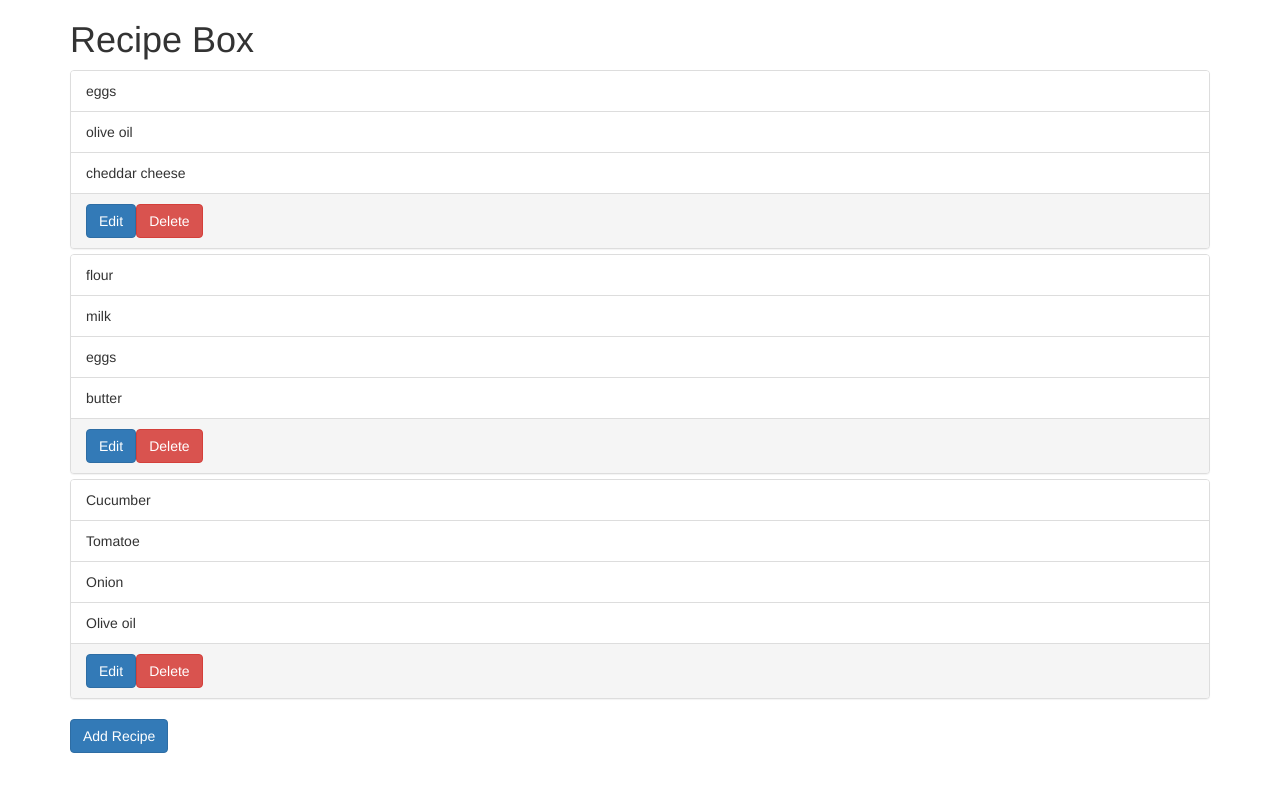
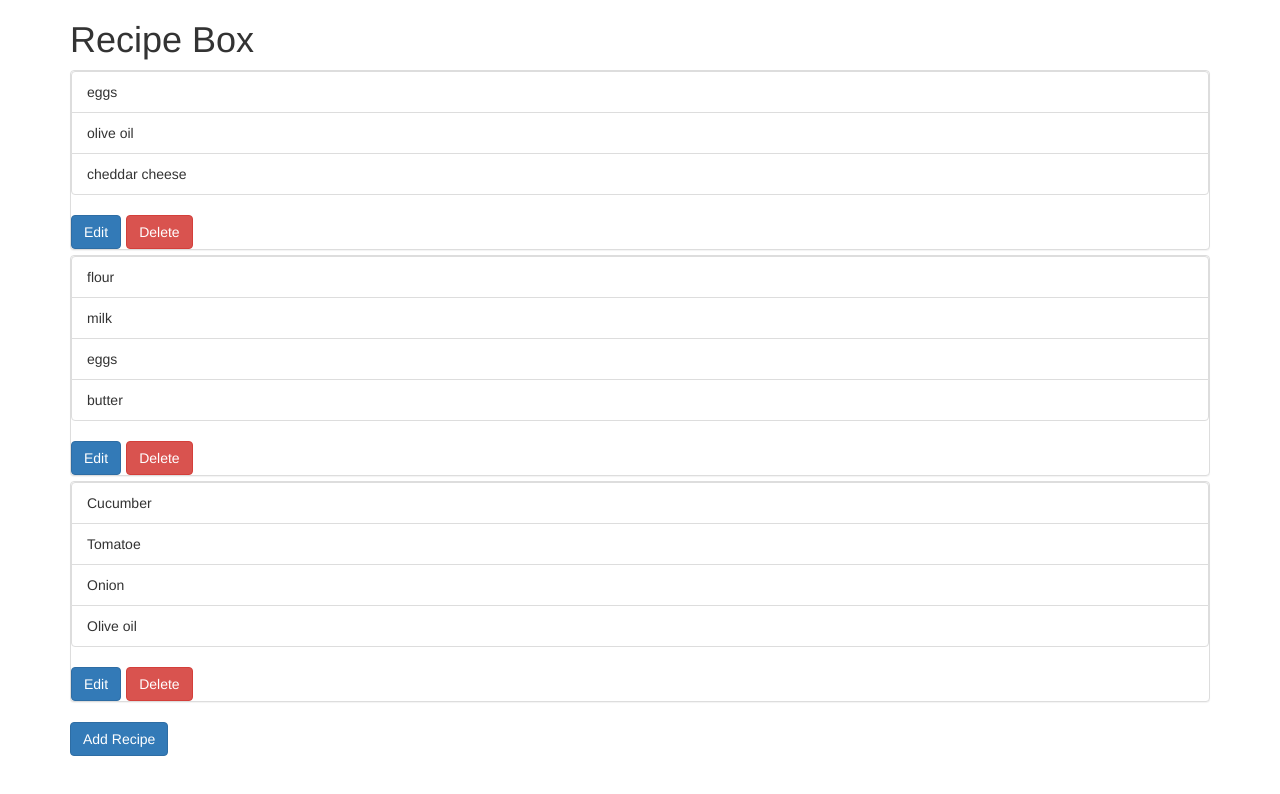
Before and after one commit to AleksandrSidorov/fcc-recipe-box, a React (Create React App) app: page / in a window 1280 px wide. Shown: the top 794 px of the page. Built offline with nearby package versions, Linux system fonts and the light colour scheme.

Commit message:
Added Accordion for Panels(recipy card)

```diff
--- a/src/components/RecipeCard.js
+++ b/src/components/RecipeCard.js
@@ -1,24 +1,21 @@
 import React, { Component } from 'react'
 import IngredientsList from './IngredientsList'
-import { Panel } from 'react-bootstrap'
 
 class RecipeCard extends Component {
   handleDelete = () => {
-    //console.log(this.props.recipeIndex);
     this.props.onDeleteRecipe(this.props.recipeIndex)
   }
 
   render () {
     const recipeItem = this.props.recipe
-    const recipeIndex = this.props.recipeIndex
     return (
-      <Panel header={recipeItem.recipe} eventKey={recipeIndex}>
+      <div>
         <IngredientsList ingredients={recipeItem.ingredients} />
-        <div className="panel-footer">
+        <div className="btn-toolbar">
           <button className="btn btn-primary mr-2">Edit</button>
           <button className="btn btn-danger" onClick={this.handleDelete}>Delete</button>
         </div>
-      </Panel>
+      </div>
     );
   }
 }
--- a/src/components/RecipeCardsList.js
+++ b/src/components/RecipeCardsList.js
@@ -1,12 +1,12 @@
 import React, { Component } from 'react'
 import RecipeCard from './RecipeCard'
-import { Accordion } from 'react-bootstrap'
+import { PanelGroup, Panel } from 'react-bootstrap'
 
 // Initial Data
 const INIT_RECIPES = [
-  {recipe: "Cheese omelette", ingredients: ["eggs", "olive oil", "cheddar cheese"]},
-  {recipe: "Pancakes", ingredients: ["flour", "milk", "eggs", "butter"]},
-  {recipe: "Salad", ingredients: ["Cucumber", "Tomatoe", "Onion", "Olive oil"]}
+  {title: "Cheese omelette", ingredients: ["eggs", "olive oil", "cheddar cheese"]},
+  {title: "Pancakes", ingredients: ["flour", "milk", "eggs", "butter"]},
+  {title: "Salad", ingredients: ["Cucumber", "Tomatoe", "Onion", "Olive oil"]}
 ];
 
 class RecipeCardsList extends Component {
@@ -46,18 +46,20 @@ class RecipeCardsList extends Component {
     const recipeCards = this.state.data
       .map( (recipe, index) => {
         return (
-          <RecipeCard
-            key={recipe.recipe}
-            recipeIndex={index}
-            recipe={recipe}
-            onDeleteRecipe={this.handleDeleteRecipe} />
+          <Panel header={recipe.title} eventKey={index} key={index}>
+            <RecipeCard
+              key={recipe.title}
+              recipeIndex={index}
+              recipe={recipe}
+              onDeleteRecipe={this.handleDeleteRecipe} />
+          </Panel>
         )
       })
 
     return (
-      <Accordion>
+      <PanelGroup defaultActiveKey={0} accordion>
         {recipeCards}
-      </Accordion>
+      </PanelGroup>
     )
   }
 }
```
